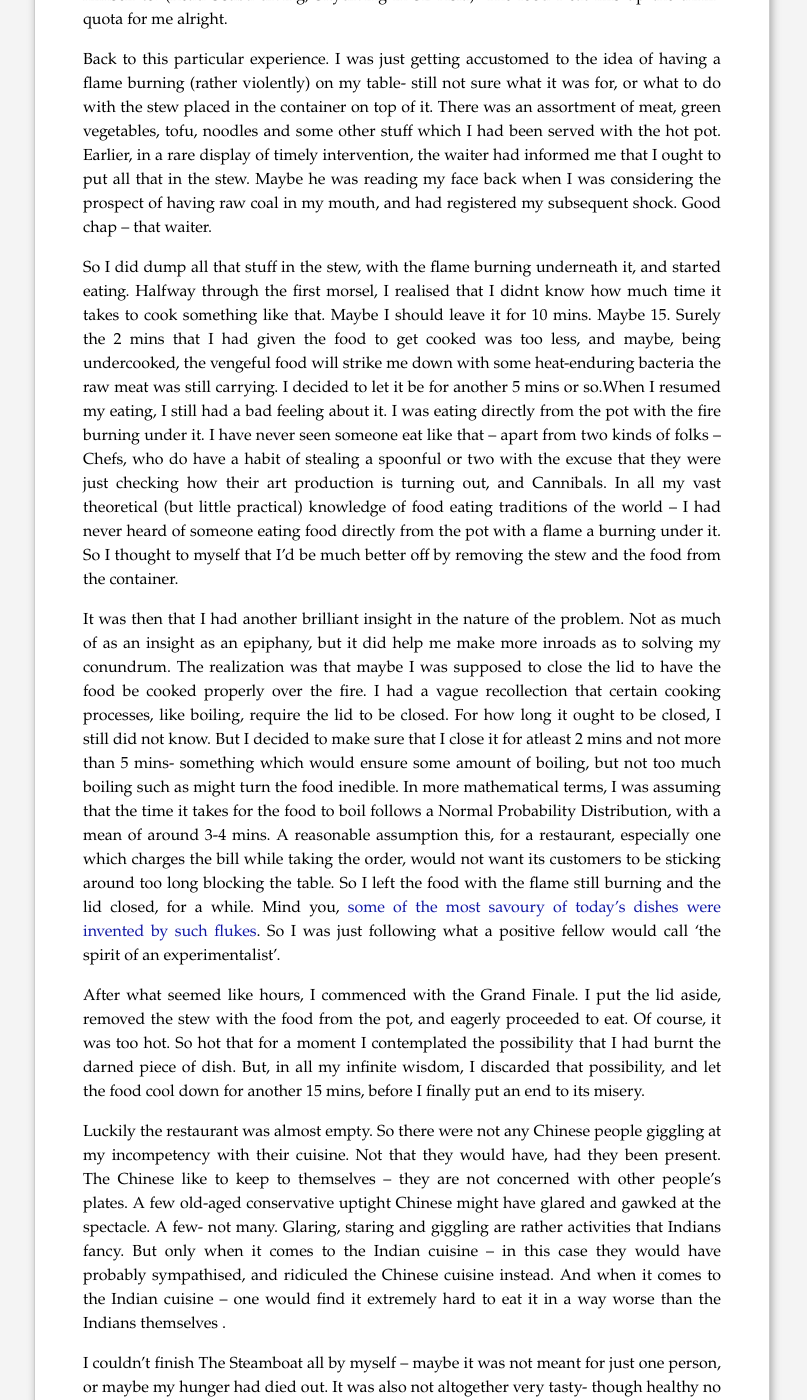
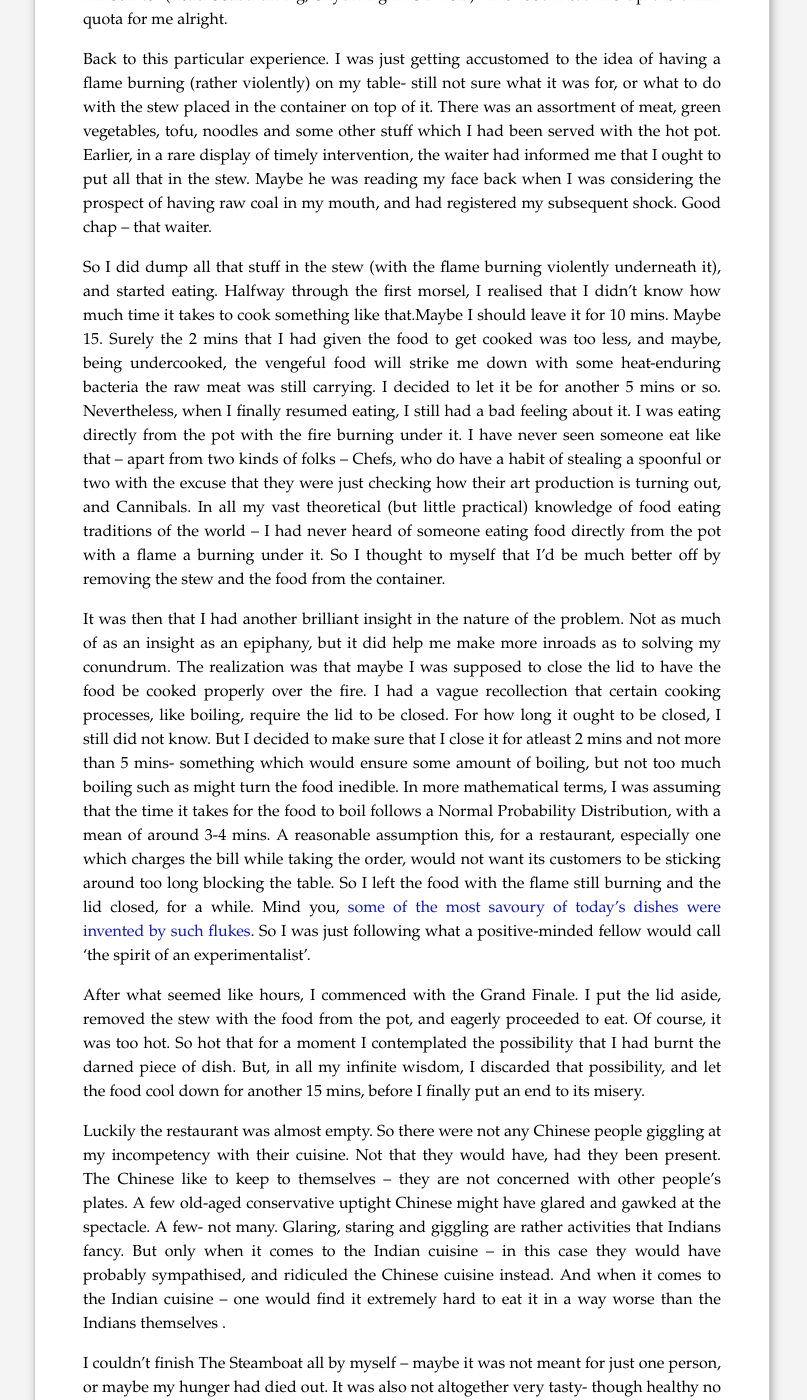
Before and after one commit to piyushahuja/piyushahuja.github.io, a Jekyll site: the page built from _posts/2012-07-16-steamboat.md, in a window 1280 px wide and 1400 px high, scrolled down 519 px. Shown: the whole window, without its empty margins (238-1045 px from the left). Built offline with Jekyll 4.4.1, drawn with Linux system fonts in a browser that asks for light colours; comment, search, counter and statistics services are not loaded.

Commit message:
checking

```diff
--- a/_posts/2012-07-16-steamboat.md
+++ b/_posts/2012-07-16-steamboat.md
@@ -13,9 +13,9 @@ My culinary adventures in Singapore refuse to end. The other day I, rather darin
 
 Back to this particular experience. I was just getting accustomed to the idea of having a flame burning (rather violently) on my table- still not sure what it was for, or what to do with the stew placed in the container on top of it. There was an assortment of meat, green vegetables, tofu, noodles and some other stuff which I had been served with the hot pot. Earlier, in a rare display of timely intervention, the waiter had informed me that I ought to put all that in the stew. Maybe he was reading my face back when I was considering the prospect of having raw coal in my mouth, and had registered my subsequent shock. Good chap – that waiter.
 
-So I did dump all that stuff in the stew, with the flame burning underneath it, and started eating. Halfway through the first morsel, I realised that I didnt know how much time it takes to cook something like that. Maybe I should leave it for 10 mins. Maybe 15. Surely the 2 mins that I had given the food to get cooked was too less, and maybe, being undercooked, the vengeful food will strike me down with some heat-enduring bacteria the raw meat was still carrying. I decided to let it be for another 5 mins or so.When I resumed my eating, I still had a bad feeling about it. I was eating directly from the pot with the fire burning under it. I have never seen someone eat like that – apart from two kinds of folks – Chefs, who do have a habit of stealing a spoonful or two with the excuse that they were just checking how their art production is turning out, and Cannibals. In all my vast theoretical (but little practical) knowledge of food eating traditions of the world – I had never heard of someone eating food directly from the pot with a flame a burning under it. So I thought to myself that I’d be much better off by removing the stew and the food from the container.
+So I did dump all that stuff in the stew (with the flame burning violently underneath it), and started eating. Halfway through the first morsel, I realised that I didn't know how much time it takes to cook something like that.Maybe I should leave it for 10 mins. Maybe 15. Surely the 2 mins that I had given the food to get cooked was too less, and maybe, being undercooked, the vengeful food will strike me down with some heat-enduring bacteria the raw meat was still carrying. I decided to let it be for another 5 mins or so. Nevertheless, when I finally resumed  eating, I still had a bad feeling about it. I was eating directly from the pot with the fire burning under it. I have never seen someone eat like that – apart from two kinds of folks – Chefs, who do have a habit of stealing a spoonful or two with the excuse that they were just checking how their art production is turning out, and Cannibals. In all my vast theoretical (but little practical) knowledge of food eating traditions of the world – I had never heard of someone eating food directly from the pot with a flame a burning under it. So I thought to myself that I’d be much better off by removing the stew and the food from the container.
 
-It was then that I had another brilliant insight in the nature of the problem. Not as much of as an insight as an epiphany, but it did help me make more inroads as to solving my conundrum. The realization was that maybe I was supposed to close the lid to have the food be cooked properly over the fire. I had a vague recollection that certain cooking processes, like boiling, require the lid to be closed. For how long it ought to be closed, I still did not know. But I decided to make sure that I close it for atleast 2 mins and not more than 5 mins- something which would ensure some amount of boiling, but not too much boiling such as might turn the food inedible. In more mathematical terms, I was assuming that the time it takes for the food to boil follows a Normal Probability Distribution, with a mean of around 3-4 mins. A reasonable assumption this, for a restaurant, especially one which charges the bill while taking the order, would not want its customers to be sticking around too long blocking the table. So I left the food with the flame still burning and the lid closed, for a while. Mind you, [some of the most savoury of today’s dishes were invented by such flukes](http://www.slashfood.com/2009/04/20/foods-invented-by-accident/). So I was just following what a positive fellow would call ‘the spirit of an experimentalist’.
+It was then that I had another brilliant insight in the nature of the problem. Not as much of as an insight as an epiphany, but it did help me make more inroads as to solving my conundrum. The realization was that maybe I was supposed to close the lid to have the food be cooked properly over the fire. I had a vague recollection that certain cooking processes, like boiling, require the lid to be closed. For how long it ought to be closed, I still did not know. But I decided to make sure that I close it for atleast 2 mins and not more than 5 mins- something which would ensure some amount of boiling, but not too much boiling such as might turn the food inedible. In more mathematical terms, I was assuming that the time it takes for the food to boil follows a Normal Probability Distribution, with a mean of around 3-4 mins. A reasonable assumption this, for a restaurant, especially one which charges the bill while taking the order, would not want its customers to be sticking around too long blocking the table. So I left the food with the flame still burning and the lid closed, for a while. Mind you, [some of the most savoury of today’s dishes were invented by such flukes](http://www.slashfood.com/2009/04/20/foods-invented-by-accident/). So I was just following what a positive-minded fellow would call ‘the spirit of an experimentalist’.
 
 After what seemed like hours, I commenced with the Grand Finale. I put the lid aside, removed the stew with the food from the pot, and eagerly proceeded to eat. Of course, it was too hot. So hot that for a moment I contemplated the possibility that I had burnt the darned piece of dish. But, in all my infinite wisdom, I discarded that possibility, and let the food cool down for another 15 mins, before I finally put an end to its misery.
 
```
Also changed, not shown: _posts/2015-08-23-desires.md (+1 -1 lines), about.md (+1 -3 lines), sftp-config.json (+4 -4 lines).
